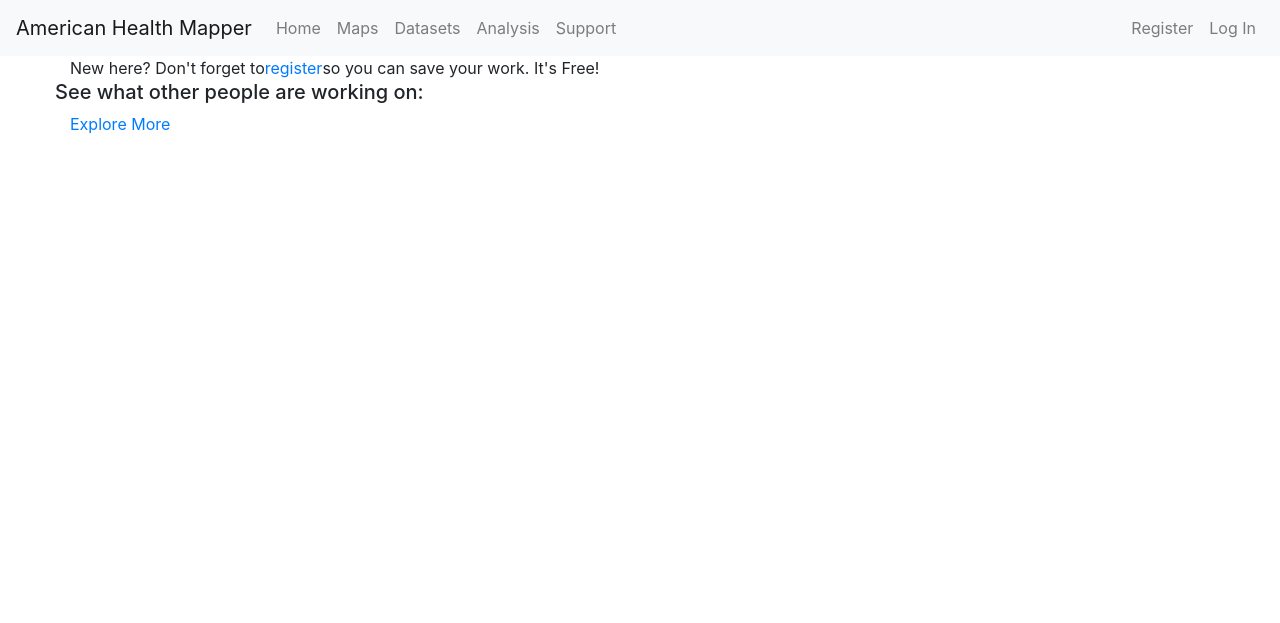
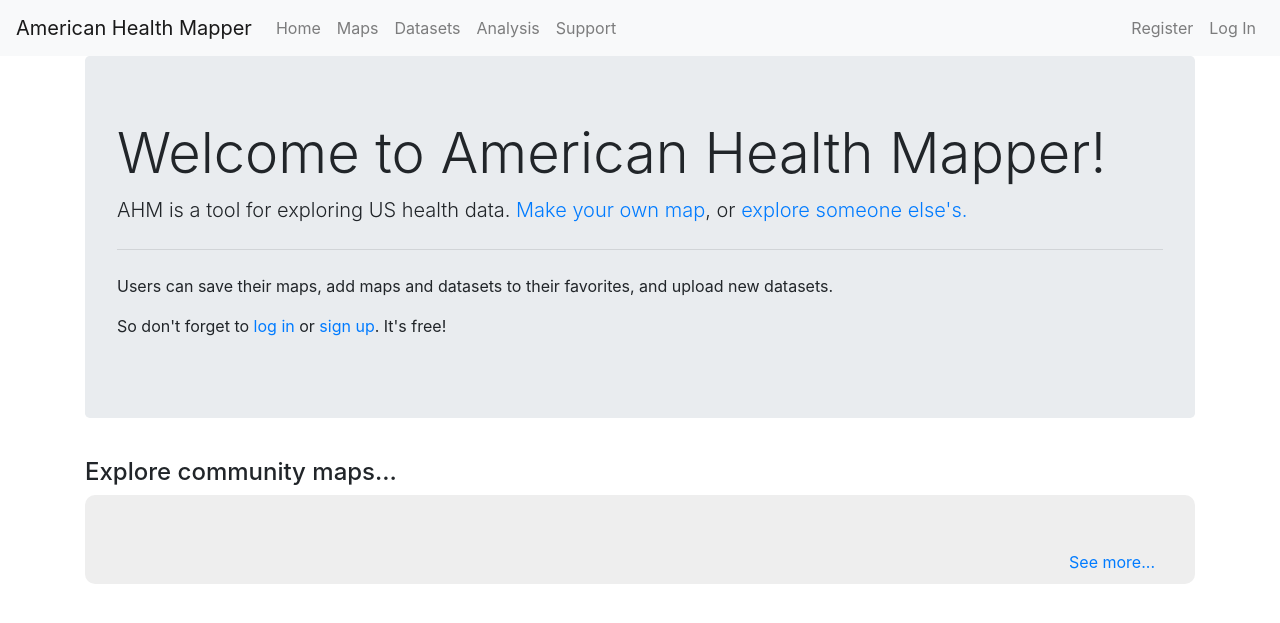
Before and after one commit to Nunie123/ahm_back, a Flask app: page / in a window 1280 px wide. Shown: the top 623 px of the page. Run offline with Flask 2, Linux system fonts and the light colour scheme; data that the repository does not hold is empty; parts of the project's set-up code (start-up, migrations or seed data) failed here and were passed over; some libraries are stand-ins or nearby versions.

Commit message:
Redesign home page.

```diff
--- a/app/models.py
+++ b/app/models.py
@@ -26,6 +26,12 @@ class User(UserMixin, db.Model):
     is_email_authenticated = db.Column(db.Boolean, server_default=sa.false())
     created_at = db.Column(db.DateTime, server_default=sa.func.now())
     deleted_at = db.Column(db.DateTime, nullable=True)
+
+    @property
+    def maps_owned(self):
+        maps = Map.query.filter_by(owner_id=self.user_id).all()
+        map_list = [map.map_id for map in maps]
+        return map_list
 
     def set_password(self, password):
         self.password_hash = generate_password_hash(password)
@@ -320,7 +326,7 @@ class Map(db.Model, SerializerMixin):
 
     @classmethod
     def get_maps_by_owner(cls, owner_id):
-        maps = cls.query.filter_by(owner_id=owner_id).all()
+        maps = cls.query.filter_by(owner_id=owner_id).order_by(sa.desc(cls.map_id)).all()
         return maps
 
     @classmethod
--- a/app/routes.py
+++ b/app/routes.py
@@ -12,14 +12,18 @@ import app.helpers as helpers
 
 @app.route('/', methods=['GET'])
 def index():
-    user_id = current_user.get_id()
-    user_maps = models.Map.query.filter_by(owner_id=user_id)\
-        .filter(models.Map.map_thumbnail_link is not None).all()
-    all_maps = models.Map.query\
-        .filter(models.Map.map_thumbnail_link is not None).limit(5).all()
-    return render_template('index.html',
-                           user_maps=user_maps,
-                           all_maps=all_maps)
+    user_maps = []
+    if current_user.is_authenticated:
+        user_id = current_user.get_id()
+        user_maps = models.Map.get_maps_by_owner(user_id)
+        user_maps = [map.get_map_card_data() for map in user_maps]
+        user_maps = user_maps[:3]
+
+    community_maps = models.Map.get_most_viewed_maps()
+    community_maps = [map.get_map_card_data() for map in community_maps]
+    community_maps = community_maps[:3]
+    return render_template('index.html', user_maps=user_maps,
+                           community_maps=community_maps)
 
 
 @app.route('/support', methods=['GET', 'POST'])
--- a/app/static/base.css
+++ b/app/static/base.css
@@ -3,8 +3,8 @@
 /* MAPS PAGE ---------------- */
 .map-card-section{
     background-color: #EEEEEE;
-    margin: 20px 0px;
-    padding: 40px;
+    margin-bottom: 20px;
+    padding: 40px 40px 10px 40px;
     border-radius: 10px;
 }
 
@@ -29,3 +29,12 @@
     font-size: 0.8em;
     color: gray;
 }
+
+#user-maps-title{
+    margin-top: 40px;
+}
+
+.see-more-row{
+    text-align: right;
+    margin-top: -25px;
+}
--- a/app/templates/index.html
+++ b/app/templates/index.html
@@ -1,50 +1,56 @@
 {% extends "base.html" %}
 
+{% block head %}
+{% endblock %}
+
 {% block content %}
-<main class="container" id="index-container">
-    {% if current_user.is_anonymous %}
-    <div class="row">
-        New here? Don't forget to <a href="{{ url_for('register') }}">register</a> so you can save your work. It's Free!
-    </div>
 
-    {% else %}
-    <div id="user-charts">
-        <div class="row">
-            <h5 class="row" id="user-charts-header">Dive back into your recent work:</h5>
+
+<main>
+    <div class="container">
+        {% if current_user.is_authenticated %}
+        <div class="row" id="user-maps-title">
+            <div class="col-sm-12"><h4>Dive back into your recent maps...</h4></div>
         </div>
-        <div class="card-deck">
-            {% for map in user_maps %}
-            <div class="card">
-                    <a href="{{ url_for('analysis')}}/{{map.map_id }}"><img src="static/thumbnails/{{map.map_thumbnail_link}}" class="card-img-top" alt="chart"></a>
-                <div class="card-body">
-                    <h5 class="card-title">{{map.title}}</h5>
+        <div class="map-card-section">
+
+            <div class="row map-card-row">
+                {% for map in user_maps %}
+                {% include "partials/_map_card.html" %}
+                {% endfor %}
+            </div>
+            <div class="row see-more-row">
+                <div class="col-sm-12">
+                    <a href="{{ url_for('maps') }}">See more...</a>
                 </div>
             </div>
-            {% endfor %}
         </div>
-        <div class="row">
-            <a href="{{ url_for('maps') }}" id="user-charts-footer">View All</a>
+        {% else %}
+        <div class="jumbotron">
+            <h1 class="display-4">Welcome to American Health Mapper!</h1>
+            <p class="lead">AHM is a tool for exploring US health data. <a href="{{ url_for('analysis') }}">Make your own map</a>, or <a href="{{ url_for('maps') }}">explore someone else's.</a></p>
+            <hr class="my-4">
+            <p>Users can save their maps, add maps and datasets to their favorites, and upload new datasets.</p>
+            <p>So don't forget to <a href="{{ url_for('login') }}">log in</a> or <a href="{{ url_for('register') }}">sign up</a>.  It's free!</p>
+        </div>
+        {% endif %}
+        <div class="row" id="user-maps-title">
+            <div class="col-sm-12"><h4>Explore community maps...</h4></div>
+        </div>
+        <div class="map-card-section">
+            <div class="row map-card-row">
+                {% for map in community_maps %}
+                {% include "partials/_map_card.html" %}
+                {% endfor %}
+            </div>
+            <div class="row see-more-row">
+                <div class="col-sm-12">
+                    <a href="{{ url_for('maps') }}">See more...</a>
+                </div>
+            </div>
         </div>
     </div>
-    {% endif %}
+</main>
 
-    <div id="recent-charts">
-        <div class="row">
-            <h5 class="row" id="user-charts-header">See what other people are working on:</h5>
-        </div>
-        <div class="card-deck">
-            {% for map in all_maps %}
-            <div class="card">
-                    <a href="{{ url_for('analysis')}}/{{map.map_id }}"><img src="static/thumbnails/{{map.map_thumbnail_link}}" class="card-img-top" alt="chart"></a>
-                <div class="card-body">
-                    <h5 class="card-title">{{map.title}}</h5>
-                </div>
-            </div>
-            {% endfor %}
-    </div>
-    <div class="row">
-            <a href="{{ url_for('maps') }}" id="user-charts-footer">Explore More</a>
-    </div>
-
-</main>
+<script src="{{ url_for('static',filename='js/maps.js') }}"></script>
 {% endblock %}
```
Also changed, not shown: app/templates/maps.html (+2 -70 lines), app/templates/partials/_map_card.html (added, +37 -0 lines).
